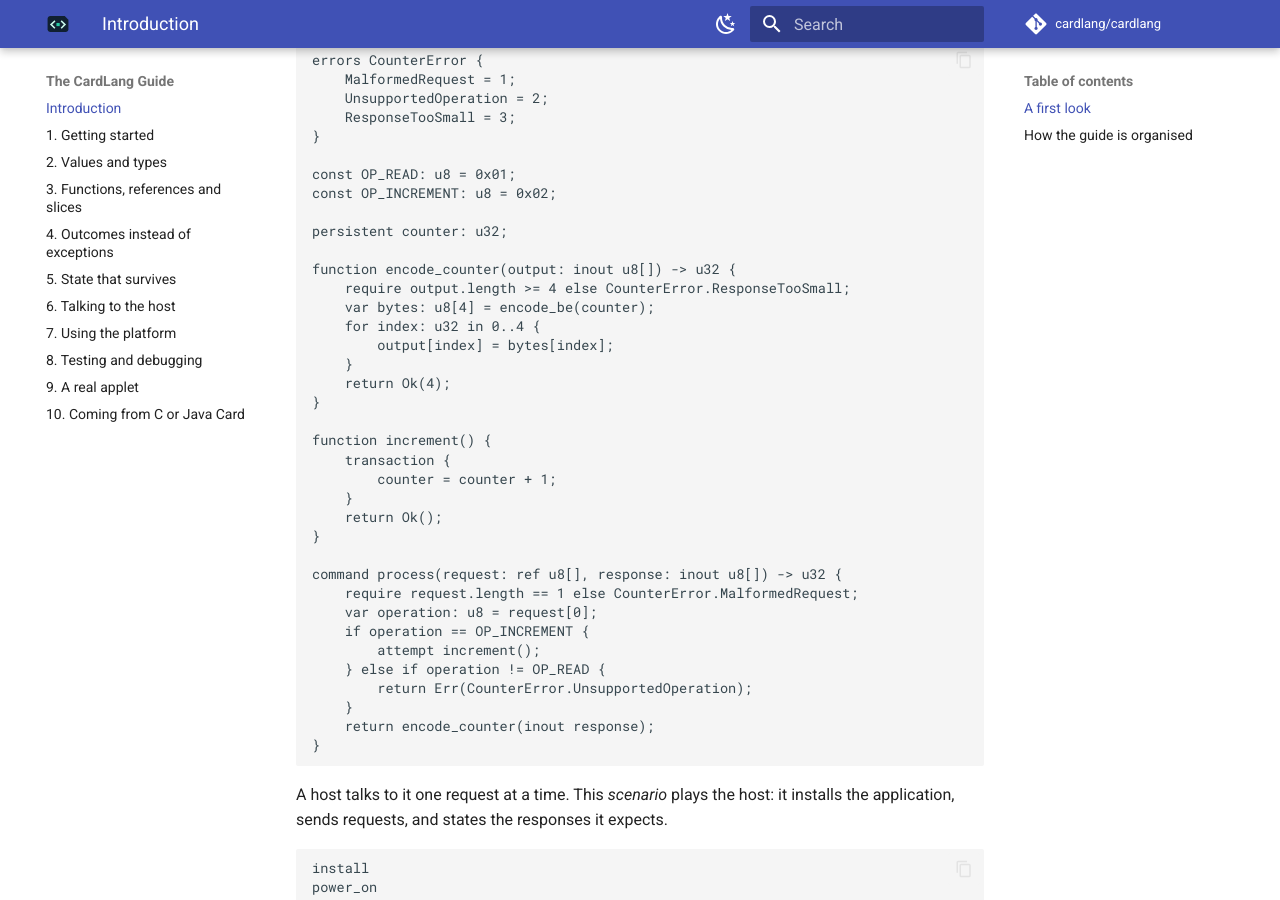
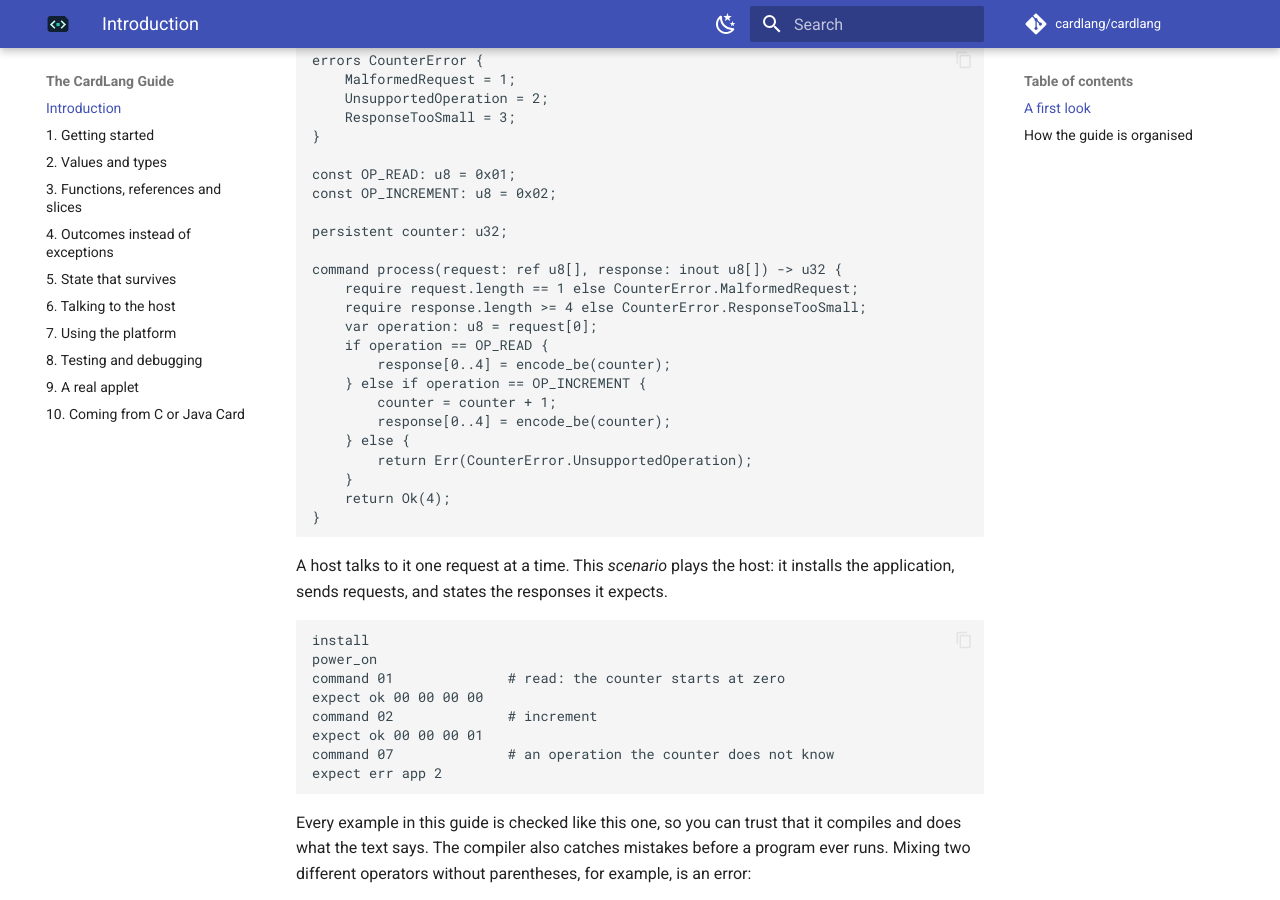
Before and after one commit to cardlang/cardlang, an MkDocs documentation site: the page built from guide/docs/index.md, in a window 1280 px wide and 900 px high, scrolled down 467 px. Built offline with MkDocs 1.6.1 and Material for MkDocs 9.7.7, drawn with Linux system fonts in a browser that asks for light colours; comment, search, counter and statistics services are not loaded.

Commit message:
Guide and README: a simpler counter
The first example assigns the encoded counter as a slice, drops the
transaction around a single (already atomic) persistent assignment, and
dispatches with a plain if / else if / else.

````diff
--- a/guide/docs/index.md
+++ b/guide/docs/index.md
@@ -21,31 +21,19 @@ const OP_INCREMENT: u8 = 0x02;
 
 persistent counter: u32;
 
-function encode_counter(output: inout u8[]) -> u32 {
-    require output.length >= 4 else CounterError.ResponseTooSmall;
-    var bytes: u8[4] = encode_be(counter);
-    for index: u32 in 0..4 {
-        output[index] = bytes[index];
+command process(request: ref u8[], response: inout u8[]) -> u32 {
+    require request.length == 1 else CounterError.MalformedRequest;
+    require response.length >= 4 else CounterError.ResponseTooSmall;
+    var operation: u8 = request[0];
+    if operation == OP_READ {
+        response[0..4] = encode_be(counter);
+    } else if operation == OP_INCREMENT {
+        counter = counter + 1;
+        response[0..4] = encode_be(counter);
+    } else {
+        return Err(CounterError.UnsupportedOperation);
     }
     return Ok(4);
-}
-
-function increment() {
-    transaction {
-        counter = counter + 1;
-    }
-    return Ok();
-}
-
-command process(request: ref u8[], response: inout u8[]) -> u32 {
-    require request.length == 1 else CounterError.MalformedRequest;
-    var operation: u8 = request[0];
-    if operation == OP_INCREMENT {
-        attempt increment();
-    } else if operation != OP_READ {
-        return Err(CounterError.UnsupportedOperation);
-    }
-    return encode_counter(inout response);
 }
 ```
 
````
Also changed, not shown: README.md.
